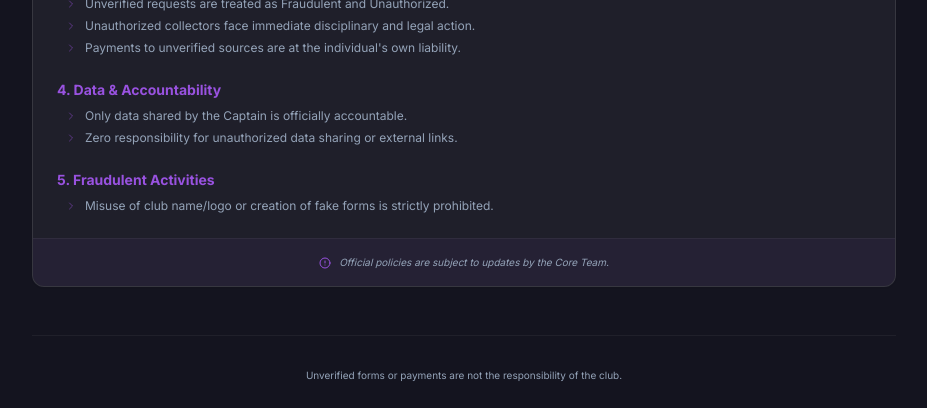
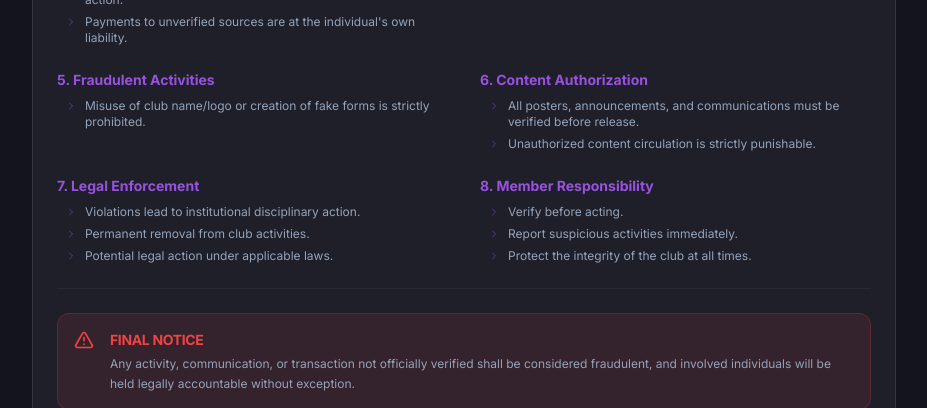
Before and after one commit to zubaida-yasmeen/aws-cloud-club-mrit, a Next.js app: page /compliance in a window 1280 px wide. Shown: the part 1092-1500 px from the top of the page, without its empty margins (176-1103 px from the left). Built offline with nearby package versions, Linux system fonts and the light colour scheme; no server answers.

Commit message:
code of conduct last page

```diff
--- a/src/app/compliance/page.tsx
+++ b/src/app/compliance/page.tsx
@@ -12,10 +12,10 @@ import {
   Eye,
   Linkedin,
   ChevronRight,
-  CircleAlert
+  CircleAlert,
+  AlertTriangle
 } from "lucide-react";
 import { Alert, AlertDescription } from "@/components/ui/alert";
-import { PlaceHolderImages } from "@/lib/placeholder-images";
 
 const DOCUMENTS = [
   { title: "Club Proposal Letter", desc: "Official submission to MRIT admin.", date: "Feb 2024" },
@@ -76,6 +76,29 @@ const CONDUCT_POLICY = [
     title: "5. Fraudulent Activities",
     points: [
       "Misuse of club name/logo or creation of fake forms is strictly prohibited."
+    ]
+  },
+  {
+    title: "6. Content Authorization",
+    points: [
+      "All posters, announcements, and communications must be verified before release.",
+      "Unauthorized content circulation is strictly punishable."
+    ]
+  },
+  {
+    title: "7. Legal Enforcement",
+    points: [
+      "Violations lead to institutional disciplinary action.",
+      "Permanent removal from club activities.",
+      "Potential legal action under applicable laws."
+    ]
+  },
+  {
+    title: "8. Member Responsibility",
+    points: [
+      "Verify before acting.",
+      "Report suspicious activities immediately.",
+      "Protect the integrity of the club at all times."
     ]
   }
 ];
@@ -157,6 +180,7 @@ export default function CompliancePage() {
             </CardDescription>
           </CardHeader>
           <CardContent className="p-6 space-y-6">
+            <div className="grid grid-cols-1 md:grid-cols-2 gap-x-8 gap-y-6">
               {CONDUCT_POLICY.map((section, idx) => (
                 <div key={idx} className="space-y-2">
                   <h4 className="text-sm font-bold text-primary flex items-center gap-2">
@@ -172,6 +196,19 @@ export default function CompliancePage() {
                   </ul>
                 </div>
               ))}
+            </div>
+
+            <div className="mt-8 pt-6 border-t border-white/5">
+              <div className="bg-destructive/10 border border-destructive/20 p-4 rounded-lg flex gap-4">
+                <AlertTriangle className="h-5 w-5 text-destructive shrink-0" />
+                <div className="space-y-1">
+                  <h5 className="text-sm font-bold text-destructive uppercase tracking-tight">Final Notice</h5>
+                  <p className="text-xs text-muted-foreground leading-relaxed">
+                    Any activity, communication, or transaction not officially verified shall be considered fraudulent, and involved individuals will be held legally accountable without exception.
+                  </p>
+                </div>
+              </div>
+            </div>
           </CardContent>
           <CardFooter className="p-4 bg-primary/5 flex justify-center border-t border-white/5">
             <div className="flex items-center gap-2 text-[10px] text-muted-foreground italic">
```
Lines whose indentation alone changed are shown as unchanged.
